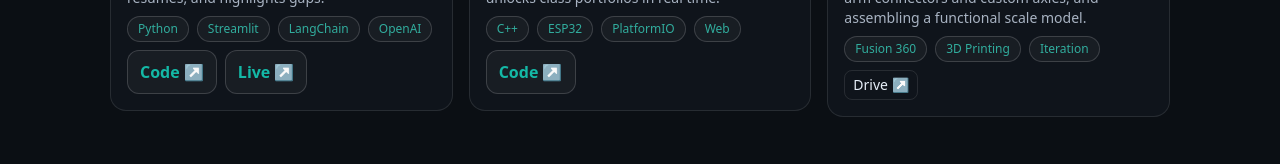
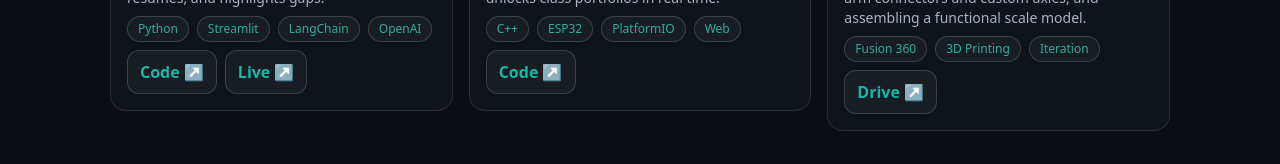
Before and after one commit to alihusseini07/personal-portfolio, a Next.js app: page / in a window 1280 px wide. Shown: the part 760-924 px from the top of the page. Built offline with nearby package versions, Linux system fonts and the light colour scheme.

Commit message:
Updated projects

```diff
--- a/components/ProjectCard.tsx
+++ b/components/ProjectCard.tsx
@@ -38,7 +38,7 @@ transition={{ duration: 0.5 }}
 {p.links?.code && <a className="btn-outline" href={p.links.code} target="_blank" rel="noreferrer">Code ↗</a>}
 {p.links?.live && <a className="btn-outline" href={p.links.live} target="_blank" rel="noreferrer">Live ↗</a>}
 {p.links?.details && <a className="btn-outline" href={p.links.details} target="_blank" rel="noreferrer">Details ↗</a>}
-{p.links?.drive && <a className="link hover:bg-white/10" href={p.links.drive} target="_blank" rel="noreferrer">Drive ↗</a>}
+{p.links?.drive && <a className="btn-outline" href={p.links.drive} target="_blank" rel="noreferrer">Drive ↗</a>}
 </div>
 </div>
 </motion.article>
--- a/data/projects.json
+++ b/data/projects.json
@@ -25,7 +25,7 @@
   {
   "title": "Delivery Drone – CAD Prototype",
   "category": "CAD",
-  "tags": ["cad", "fusion360", "3d-printing", "web"],
+  "tags": ["cad", "fusion360", "3d-printing"],
   "description": "Designed and 3D-printed a delivery drone prototype in Fusion 360, iterating propeller arm connectors and custom axles, and assembling a functional scale model.",
   "stack": ["Fusion 360", "3D Printing", "Iteration"],
   "image": "/assets/delivery-drone.jpg",
```
Also changed, not shown: 1 other file (tests, documents, lock files or other folders).
